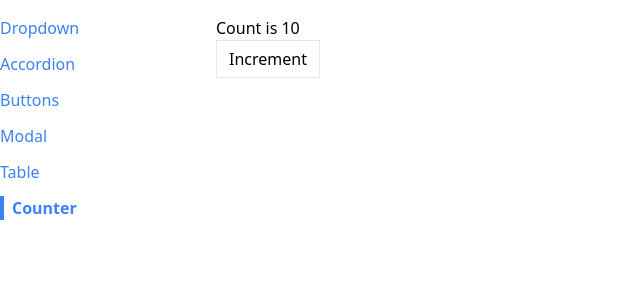
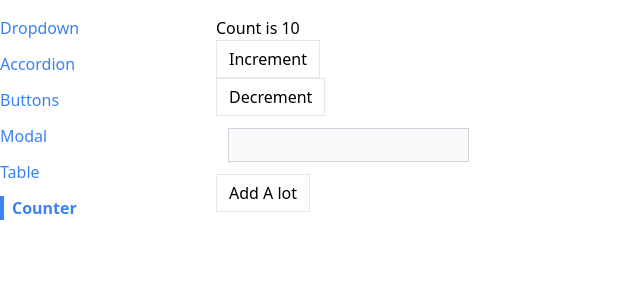
Before and after one commit to kimseunghyun-kr/react-learn, a React (Create React App) app in the folder comps/: page /counter in a window 1280 px wide. Shown: the top 300 px of the page, without its empty margins (0-640 px from the left). Built offline with nearby package versions, Linux system fonts and the light colour scheme.

Commit message:
added decrement and multiAdd

```diff
--- a/comps/src/hooks/use-counter.js
+++ b/comps/src/hooks/use-counter.js
@@ -11,9 +11,19 @@ function useCounter(initialCount) {
     setCount(count + 1);
   };
 
+  const decrement = () => {
+    setCount(count - 1);
+  };
+
+  const multiAdd = (number) => {
+    setCount(count + number);
+  };
+
   return {
     count,
     increment,
+    decrement,
+    multiAdd
   };
 }
 
--- a/comps/src/pages/CounterPage.js
+++ b/comps/src/pages/CounterPage.js
@@ -1,13 +1,29 @@
+import { useState } from 'react';
 import Button from '../components/Button';
 import useCounter from '../hooks/use-counter';
 
 function CounterPage({ initialCount }) {
-  const { count, increment } = useCounter(initialCount);
-
+  const { count, increment, decrement, multiAdd } = useCounter(initialCount);
+  const [ valueToAdd, setNumber ] = useState(0)
+  const handleChange = (event) => {
+    setNumber(parseInt(event.target.value))
+  }
+  const handleSubmit = (event) => {
+    event.preventDefault()
+    multiAdd(valueToAdd)
+  }
   return (
     <div>
       <h1>Count is {count}</h1>
       <Button onClick={increment}>Increment</Button>
+      <Button onClick={decrement}>Decrement</Button>
+      <form onSubmit={handleSubmit}>
+        <input value={valueToAdd || ''}
+         type='number'
+          onChange={handleChange}
+          className ="p-1 m-3 bg-gray-50 border border-gray-300"></input>
+        <Button type="submit">Add A lot</Button>
+      </form>
     </div>
   );
 }
```
